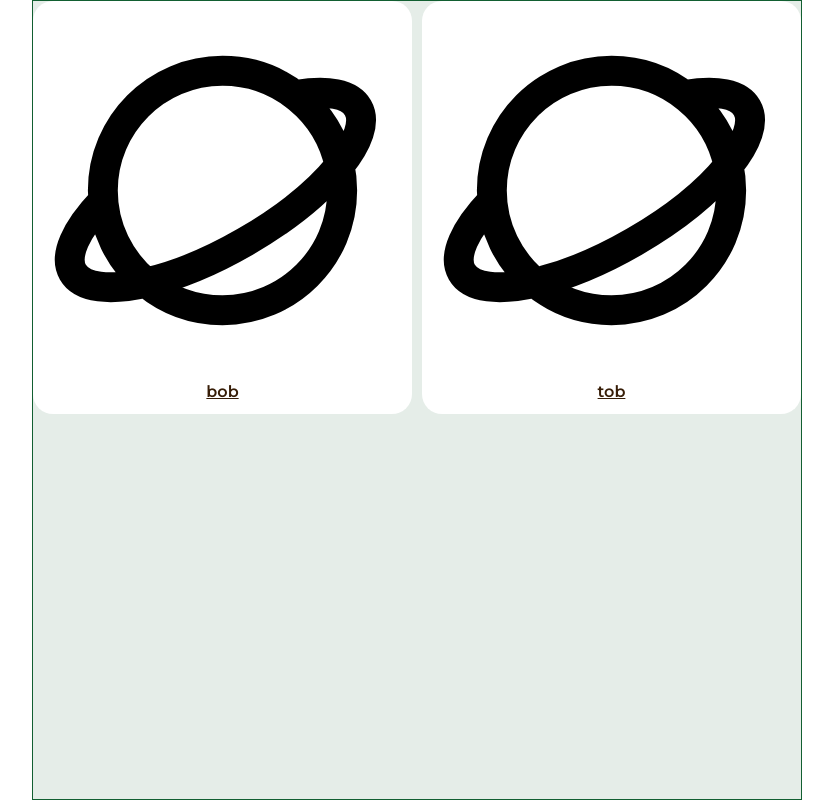
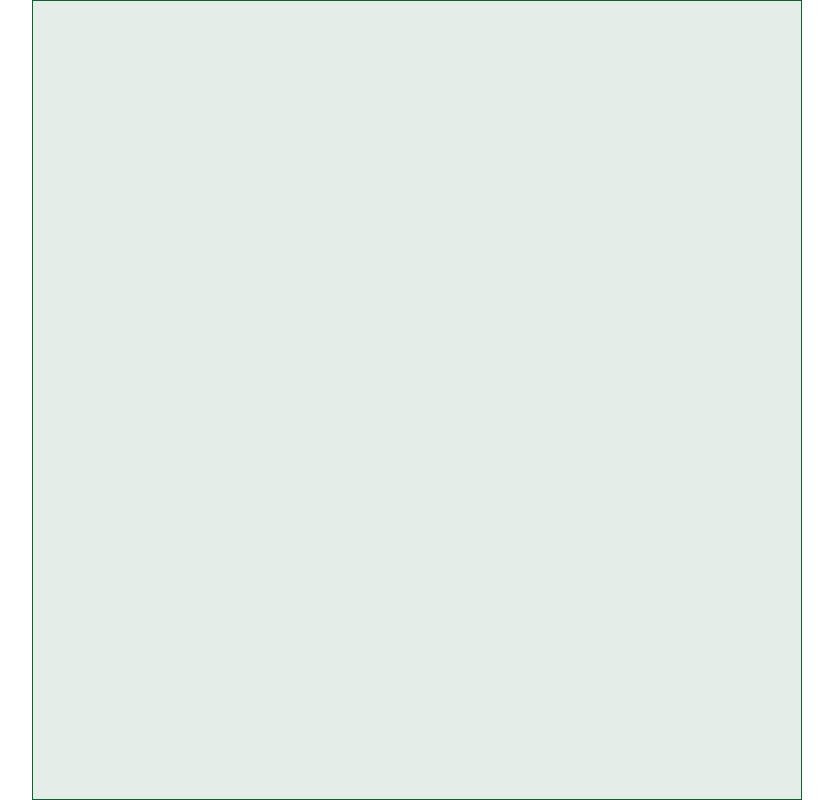
Before and after one commit to alvihelene/Geografiskhave-FE-alvitest, a React (Vite) app: page /test in a window 1280 px wide. Shown: the whole page, without its empty margins (223-1056 px from the left). Built offline with nearby package versions, Linux system fonts and the light colour scheme.

Commit message:
renoved stuff from test page

```diff
--- a/src/pages/TestPage/TestPage.tsx
+++ b/src/pages/TestPage/TestPage.tsx
@@ -1,23 +1,8 @@
 import React from "react";
 import "./TestPage.scss"
-import Card from "../../components/shared/cards/card"
-import Button from "../../components/shared/buttons/button";
-import icon  from "../../assets/icons/placeholder.svg"
 
 const TestPage = () => {
-  return <div>
-    <div className="test">
-      <Card
-      text="bob"
-      icon={icon}
-      link="https://www.w3schools.com/html/html_links.asp"/>
-      <Card
-      text="tob"
-      icon={icon}
-      link=""/>
-    </div>
-
-  </div>;
+  return <div></div>;
 };
 
 export default TestPage;
```
